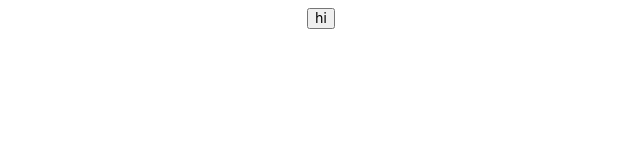
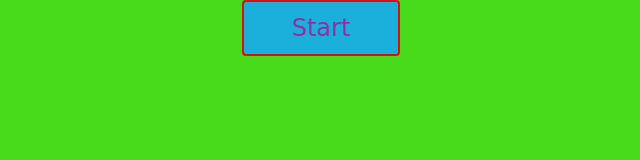
Before and after one commit to crimsonraine/Space-Skirmish, a website: page splashscreen.html in a window 1280 px wide. Shown: the whole page, without its empty margins (319-959 px from the left). Drawn offline with Linux system fonts and the light colour scheme.

Commit message:
i'll definately fix the design of the splashscreen, but lmk if you like the idea

```diff
--- /dev/null
+++ b/splashscreen.css
@@ -0,0 +1,41 @@
+body {
+    font-size:16px;
+    margin:0px;
+    padding:0px;
+    display:flex;
+    flex-direction:column;
+    align-items:center;
+    background-color:#48db1b;
+    font-family: Arial;
+}
+
+button {
+    border:none;
+    appearance:none;
+    outline:none;
+    display:inline-block;
+    font-size:1.5em;
+    cursor:pointer;
+    text-decoration:none;
+    padding:12px 48px 12px 48px;
+    border-radius:4px;
+    color:#932ea7;
+    background-color:#1bafdb;
+    border: 2px solid #d71212;
+}
+button {   transition-duration: 0.4s; }
+button:hover {
+    font-size:1.6em;
+    background-color:#c48105;
+}
+.screen {
+    padding: 20px;
+    position: fixed;
+    top:50%;
+    left:50%;
+    margin-top: -100px;
+    margin-left: -100px;
+    height:200px;
+    width:250px;
+    text-align: center;
+}
--- a/splashscreen.html
+++ b/splashscreen.html
@@ -4,7 +4,9 @@
     <meta charset="UTF-8">
     <meta http-equiv="X-UA-Compatible" content="IE=edge">
     <meta name="viewport" content="width=device-width, initial-scale=1.0">
-    <title>Document</title>
+    <title>Start Screen</title>
+    <link href="splashscreen.css" type="text/css" rel="stylesheet">
+
     <style>
         .center {
             display: block;
@@ -23,6 +25,6 @@
 </head>
 <body>
     <body class = "center"></body>
-    <button onclick="window.location.href= 'index.html';">hi</button>
+    <button onclick="window.location.href= 'index.html';">Start</button>
 </body>
 </html>
```
